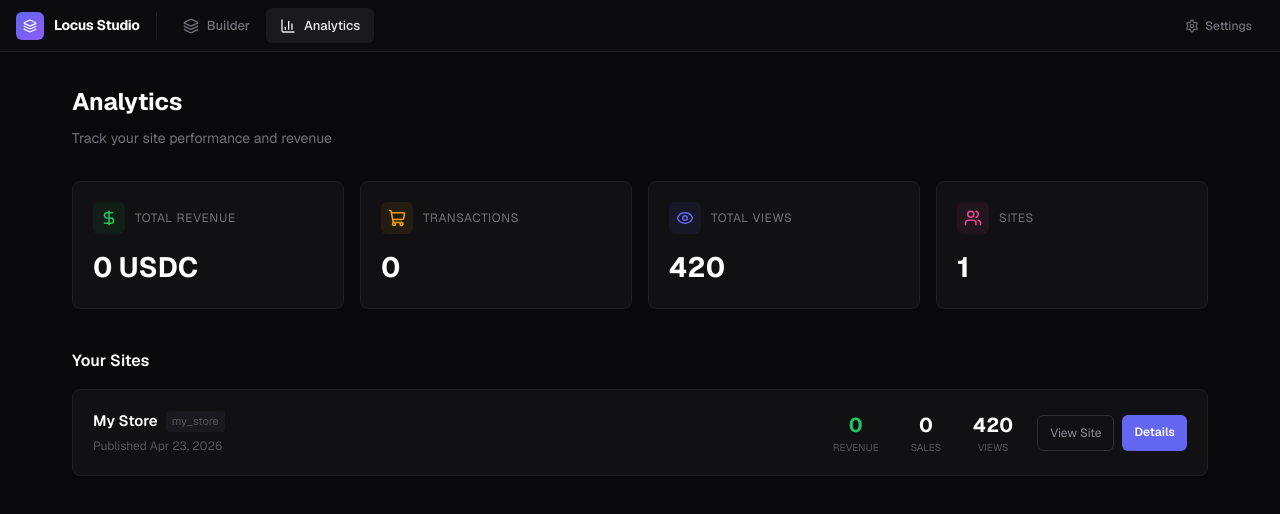
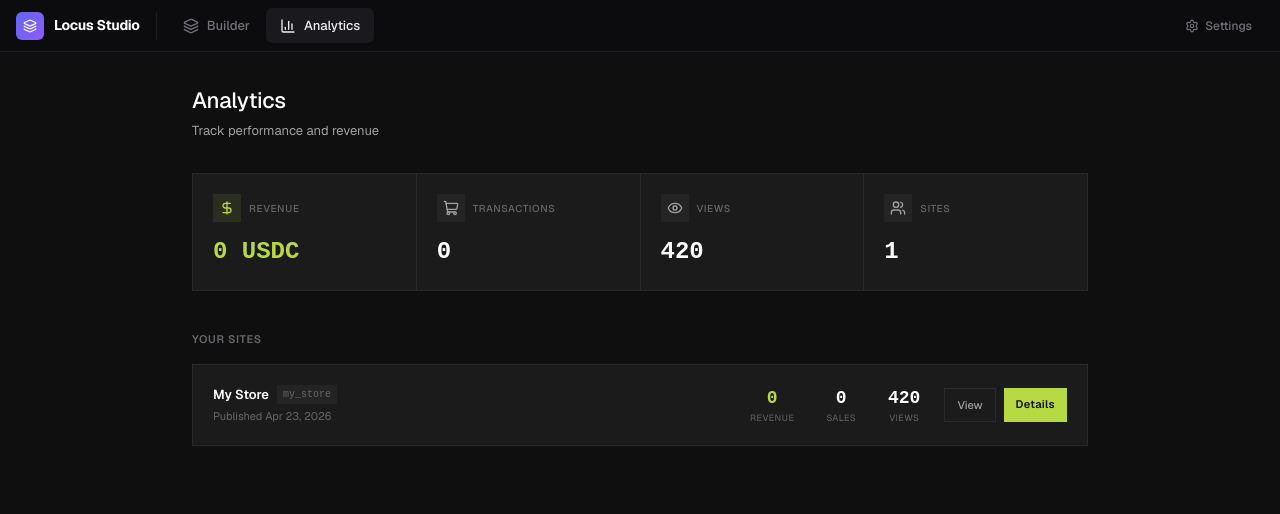
Before and after one commit to maulana-tech/buildwithlocus, a Next.js app: page /analytics in a window 1280 px wide. Shown: the top 514 px of the page. Built offline with nearby package versions, Linux system fonts and the light colour scheme.

Commit message:
refactor(src/app/analytics/page.tsx): auto update

```diff
--- a/src/app/analytics/page.tsx
+++ b/src/app/analytics/page.tsx
@@ -55,48 +55,44 @@ export default function AnalyticsPage() {
 
   if (loading) {
     return (
-      <div style={{ minHeight: '100vh', background: '#09090b', color: '#fff', display: 'flex', alignItems: 'center', justifyContent: 'center' }}>
+      <div style={{ minHeight: '100vh', background: '#0f0f10', color: '#fdfdfd', display: 'flex', alignItems: 'center', justifyContent: 'center' }}>
         <div style={{ textAlign: 'center' }}>
-          <div style={{ width: '32px', height: '32px', border: '3px solid #222', borderTopColor: '#6366f1', borderRadius: '50%', animation: 'spin 0.8s linear infinite', margin: '0 auto 12px' }} />
-          <p style={{ opacity: 0.5 }}>Loading analytics...</p>
+          <div style={{ width: '28px', height: '28px', border: '2px solid #2a2a2b', borderTopColor: '#b7d941', borderRadius: 0, animation: 'spin 0.8s linear infinite', margin: '0 auto 12px' }} />
+          <p style={{ color: '#666668', fontSize: '13px' }}>Loading analytics...</p>
         </div>
       </div>
     );
   }
 
   return (
-    <div style={{ minHeight: '100vh', background: '#09090b', color: '#fff', display: 'flex', flexDirection: 'column' }}>
-      <style>{`
-        @keyframes spin { to { transform: rotate(360deg); } }
-      `}</style>
-
+    <div style={{ minHeight: '100vh', background: '#0f0f10', color: '#fdfdfd', display: 'flex', flexDirection: 'column' }}>
       <AppNavbar />
 
-      <main style={{ padding: '32px', maxWidth: '1200px', margin: '0 auto', width: '100%' }}>
-        <h1 style={{ fontSize: '24px', fontWeight: 700, marginBottom: '8px' }}>Analytics</h1>
-        <p style={{ color: '#71717a', fontSize: '14px', marginBottom: '32px' }}>Track your site performance and revenue</p>
+      <main style={{ padding: '32px', maxWidth: '960px', margin: '0 auto', width: '100%' }}>
+        <h1 style={{ fontSize: '22px', fontWeight: 500, letterSpacing: '-0.005em', marginBottom: '4px' }}>Analytics</h1>
+        <p style={{ color: '#a0a0a2', fontSize: '13px', marginBottom: '32px', lineHeight: 1.55 }}>Track performance and revenue</p>
 
         {summary && (
-          <div style={{ display: 'grid', gridTemplateColumns: 'repeat(4, 1fr)', gap: '16px', marginBottom: '40px' }}>
-            <StatCard icon={<DollarSign size={18} />} label="Total Revenue" value={`${summary.totalRevenue} ${summary.currency}`} color="#22c55e" />
-            <StatCard icon={<ShoppingCart size={18} />} label="Transactions" value={String(summary.totalTransactions)} color="#f59e0b" />
-            <StatCard icon={<Eye size={18} />} label="Total Views" value={formatNumber(summary.totalViews)} color="#6366f1" />
-            <StatCard icon={<Users size={18} />} label="Sites" value={String(sites.length)} color="#ec4899" />
+          <div style={{ display: 'grid', gridTemplateColumns: 'repeat(4, 1fr)', gap: '1px', marginBottom: '40px', background: '#2a2a2b', border: '1px solid #2a2a2b' }}>
+            <StatCard icon={<DollarSign size={16} />} label="Revenue" value={`${summary.totalRevenue} ${summary.currency}`} accent />
+            <StatCard icon={<ShoppingCart size={16} />} label="Transactions" value={String(summary.totalTransactions)} />
+            <StatCard icon={<Eye size={16} />} label="Views" value={formatNumber(summary.totalViews)} />
+            <StatCard icon={<Users size={16} />} label="Sites" value={String(sites.length)} />
           </div>
         )}
 
-        <h2 style={{ fontSize: '16px', fontWeight: 600, marginBottom: '16px' }}>Your Sites</h2>
+        <div style={{ fontSize: '11px', fontWeight: 600, letterSpacing: '0.06em', textTransform: 'uppercase', color: '#666668', marginBottom: '16px' }}>Your Sites</div>
 
         {sites.length === 0 ? (
-          <div style={{ textAlign: 'center', padding: '60px 20px', background: '#111113', borderRadius: '8px', border: '1px solid #1e1e22' }}>
-            <BarChart3 size={40} style={{ opacity: 0.3, marginBottom: '16px' }} />
-            <p style={{ color: '#71717a', marginBottom: '16px' }}>No published sites yet</p>
-            <Link href="/dashboard" style={{ display: 'inline-flex', alignItems: 'center', gap: '8px', background: '#6366f1', color: '#fff', padding: '10px 20px', borderRadius: '6px', textDecoration: 'none', fontSize: '13px', fontWeight: 600 }}>
-              Go to Studio <ArrowRight size={14} />
+          <div style={{ padding: '64px', background: '#1b1b1c', border: '1px solid #2a2a2b', textAlign: 'center' }}>
+            <BarChart3 size={32} style={{ color: '#2a2a2b', marginBottom: '16px' }} />
+            <p style={{ color: '#666668', marginBottom: '16px', fontSize: '13px' }}>No published sites yet</p>
+            <Link href="/dashboard" style={{ display: 'inline-flex', alignItems: 'center', gap: '8px', background: '#b7d941', color: '#0f0f10', padding: '10px 20px', textDecoration: 'none', fontSize: '11px', fontWeight: 600, letterSpacing: '0.05em', textTransform: 'uppercase' }}>
+              Go to Builder <ArrowRight size={12} />
             </Link>
           </div>
         ) : (
-          <div style={{ display: 'flex', flexDirection: 'column', gap: '12px' }}>
+          <div style={{ display: 'flex', flexDirection: 'column', gap: '1px', background: '#2a2a2b', border: '1px solid #2a2a2b' }}>
             {sites.map(site => (
               <SiteRow key={site.username} site={site} />
             ))}
@@ -107,16 +103,16 @@ export default function AnalyticsPage() {
   );
 }
 
-function StatCard({ icon, label, value, color }: { icon: React.ReactNode; label: string; value: string; color: string }) {
+function StatCard({ icon, label, value, accent }: { icon: React.ReactNode; label: string; value: string; accent?: boolean }) {
   return (
-    <div style={{ background: '#111113', border: '1px solid #1e1e22', borderRadius: '8px', padding: '20px' }}>
-      <div style={{ display: 'flex', alignItems: 'center', gap: '10px', marginBottom: '12px' }}>
-        <div style={{ width: '32px', height: '32px', borderRadius: '6px', background: `${color}15`, display: 'flex', alignItems: 'center', justifyContent: 'center', color }}>
+    <div style={{ background: '#1b1b1c', padding: '20px' }}>
+      <div style={{ display: 'flex', alignItems: 'center', gap: '8px', marginBottom: '12px' }}>
+        <div style={{ width: '28px', height: '28px', background: accent ? 'rgba(183, 217, 65, 0.1)' : '#242425', display: 'flex', alignItems: 'center', justifyContent: 'center', color: accent ? '#b7d941' : '#a0a0a2' }}>
           {icon}
         </div>
-        <span style={{ fontSize: '12px', color: '#71717a', textTransform: 'uppercase', letterSpacing: '0.05em' }}>{label}</span>
+        <span style={{ fontSize: '10px', color: '#666668', textTransform: 'uppercase', letterSpacing: '0.06em', fontWeight: 500 }}>{label}</span>
       </div>
-      <div style={{ fontSize: '28px', fontWeight: 700 }}>{value}</div>
+      <div style={{ fontSize: '24px', fontWeight: 700, fontFamily: 'monospace', color: accent ? '#b7d941' : '#fdfdfd' }}>{value}</div>
     </div>
   );
 }
@@ -125,35 +121,35 @@ function SiteRow({ site }: { site: SiteAnalytics }) {
   const paidTx = site.transactions.filter(t => t.status === 'PAID');
 
   return (
-    <div style={{ background: '#111113', border: '1px solid #1e1e22', borderRadius: '8px', padding: '20px', display: 'flex', alignItems: 'center', gap: '24px' }}>
+    <div style={{ background: '#1b1b1c', padding: '20px', display: 'flex', alignItems: 'center', gap: '24px' }}>
       <div style={{ flex: 1 }}>
         <div style={{ display: 'flex', alignItems: 'center', gap: '8px', marginBottom: '4px' }}>
-          <span style={{ fontWeight: 600, fontSize: '15px' }}>{site.title}</span>
-          <span style={{ fontSize: '11px', color: '#555', background: '#1a1a1e', padding: '2px 6px', borderRadius: '3px' }}>{site.username}</span>
+          <span style={{ fontWeight: 600, fontSize: '13px', color: '#fdfdfd' }}>{site.title}</span>
+          <span style={{ fontSize: '10px', color: '#666668', background: '#242425', padding: '2px 6px', fontFamily: 'monospace' }}>{site.username}</span>
         </div>
-        <div style={{ fontSize: '12px', color: '#555' }}>Published {formatDate(site.published_at)}</div>
+        <div style={{ fontSize: '11px', color: '#666668' }}>Published {formatDate(site.published_at)}</div>
       </div>
 
       <div style={{ display: 'flex', gap: '32px', textAlign: 'center' }}>
         <div>
-          <div style={{ fontSize: '20px', fontWeight: 700, color: '#22c55e' }}>{site.revenue}</div>
-          <div style={{ fontSize: '10px', color: '#555', textTransform: 'uppercase' }}>Revenue</div>
+          <div style={{ fontSize: '18px', fontWeight: 700, fontFamily: 'monospace', color: '#b7d941' }}>{site.revenue}</div>
+          <div style={{ fontSize: '9px', color: '#666668', textTransform: 'uppercase', letterSpacing: '0.05em' }}>Revenue</div>
         </div>
         <div>
-          <div style={{ fontSize: '20px', fontWeight: 700 }}>{paidTx.length}</div>
-          <div style={{ fontSize: '10px', color: '#555', textTransform: 'uppercase' }}>Sales</div>
+          <div style={{ fontSize: '18px', fontWeight: 700, fontFamily: 'monospace', color: '#fdfdfd' }}>{paidTx.length}</div>
+          <div style={{ fontSize: '9px', color: '#666668', textTransform: 'uppercase', letterSpacing: '0.05em' }}>Sales</div>
         </div>
         <div>
-          <div style={{ fontSize: '20px', fontWeight: 700 }}>{site.views}</div>
-          <div style={{ fontSize: '10px', color: '#555', textTransform: 'uppercase' }}>Views</div>
+          <div style={{ fontSize: '18px', fontWeight: 700, fontFamily: 'monospace', color: '#fdfdfd' }}>{site.views}</div>
+          <div style={{ fontSize: '9px', color: '#666668', textTransform: 'uppercase', letterSpacing: '0.05em' }}>Views</div>
         </div>
       </div>
 
       <div style={{ display: 'flex', gap: '8px' }}>
-        <a href={`/s/${site.username}`} target="_blank" rel="noopener" style={{ padding: '8px 12px', background: 'transparent', border: '1px solid #2e2e35', borderRadius: '6px', color: '#8b8b94', fontSize: '12px', textDecoration: 'none' }}>
-          View Site
+        <a href={`/s/${site.username}`} target="_blank" rel="noopener" style={{ padding: '8px 12px', background: 'transparent', border: '1px solid #2a2a2b', color: '#a0a0a2', fontSize: '11px', textDecoration: 'none', fontWeight: 500 }}>
+          View
         </a>
-        <Link href={`/analytics/${site.username}`} style={{ padding: '8px 12px', background: '#6366f1', border: 'none', borderRadius: '6px', color: '#fff', fontSize: '12px', textDecoration: 'none', fontWeight: 600 }}>
+        <Link href={`/analytics/${site.username}`} style={{ padding: '8px 12px', background: '#b7d941', border: 'none', color: '#0f0f10', fontSize: '11px', textDecoration: 'none', fontWeight: 600, letterSpacing: '0.03em' }}>
           Details
         </Link>
       </div>
```
